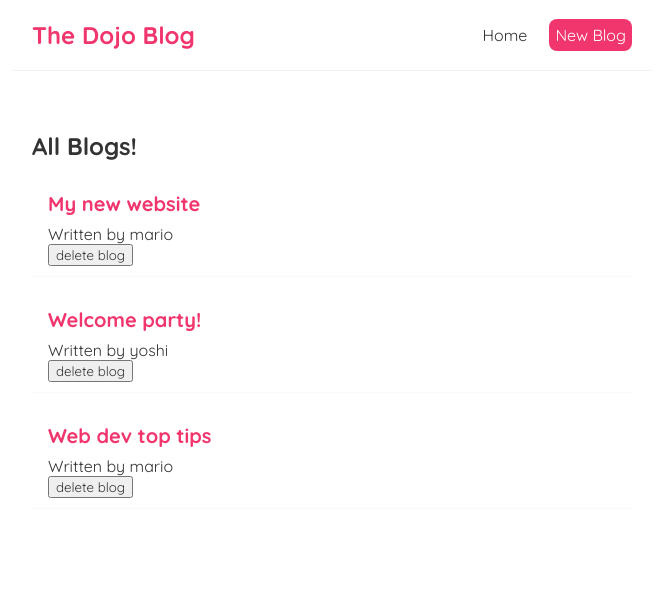
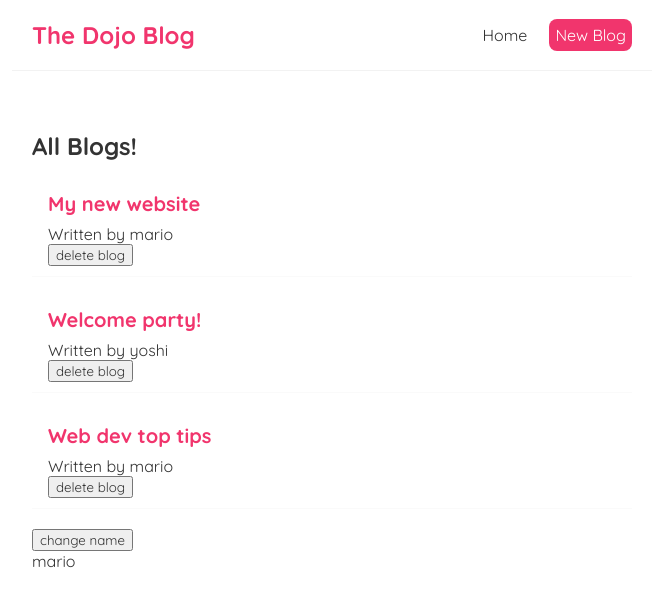
Before and after one commit to sytunguyen77/react-tutorial, a React (Create React App) app: page / in a window 1280 px wide. Shown: the top 606 px of the page, without its empty margins (308-971 px from the left). Built offline with nearby package versions, Linux system fonts and the light colour scheme.

Commit message:
first-commit

```diff
--- a/src/Home.js
+++ b/src/Home.js
@@ -8,6 +8,8 @@
       { title: "Web dev top tips", body: "lorem ipsum...", author: "mario", id: 3 },
    ]);
 
+   const [name, setName] = useState("mario");
+
    const handleDelete = (id) => {
       const newBlogs = blogs.filter((blog) => blog.id !== id);
       setBlogs(newBlogs);
@@ -15,13 +17,14 @@
 
    useEffect(() => {
       console.log("use effect ran");
-      console.log(blogs);
-   });
+      console.log(name);
+   }, [name]);
 
    return (
       <div className="home">
          <BlogList blogs={blogs} title="All Blogs!" handleDelete={handleDelete} />
-         {/* <BlogList blogs={blogs.filter((blog) => blog.author === "mario")} title="Mario's Blogs!" />/ */}
+         <button onClick={() => setName("luigi")}>change name</button>
+         <p>{name}</p>
       </div>
    );
 };
```
